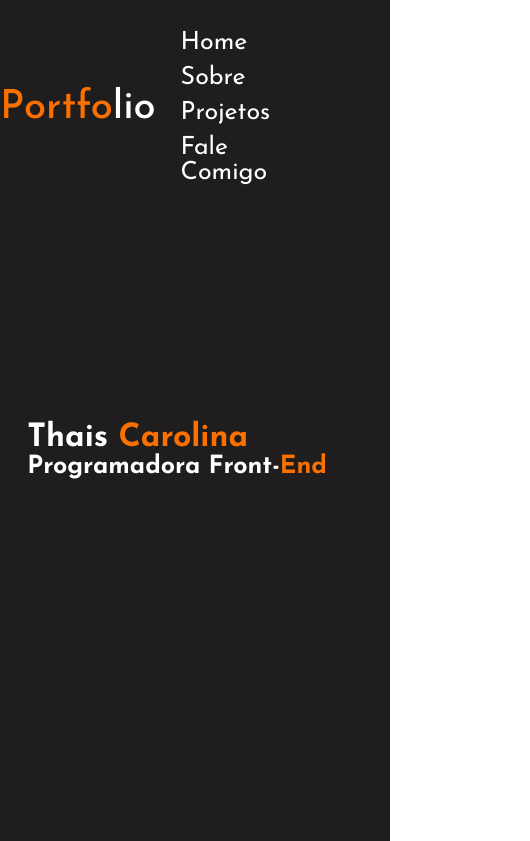
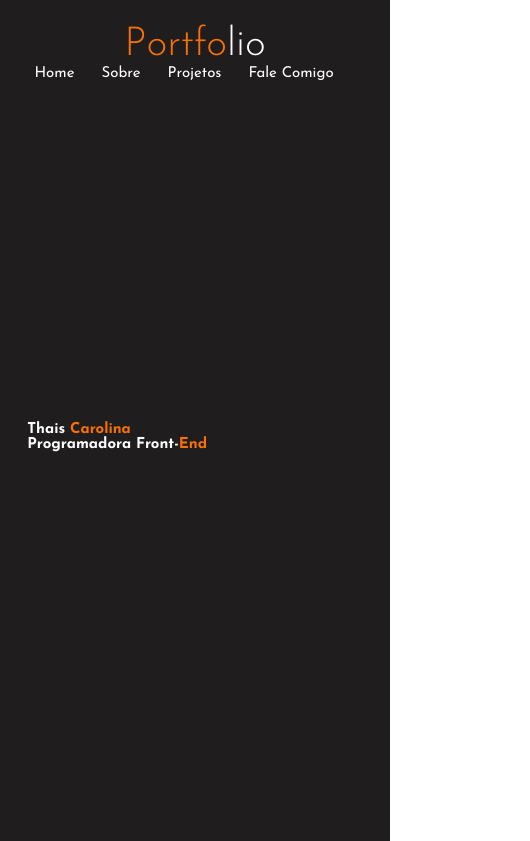
Before and after one commit to Thais-enf/Portifolio, a plain HTML site: page index.html in a window 390 px wide. Shown: the top 841 px of the page, 530 px wide, since content can reach past the window. Drawn offline with Linux system fonts and the light colour scheme.

Commit message:
alteração no menu

```diff
--- a/style.css
+++ b/style.css
@@ -227,7 +227,7 @@ footer p {
 
 
 
-@media screen and (max-width:712px ) {
+@media screen and (orientation: portrait){
     .caixa-principal{
     background-color:rgb(31, 29, 29);
     background-image: none;
@@ -235,14 +235,22 @@ footer p {
 
     nav {
 
-        padding-left:0px;
-        padding-right:7%;
+        padding-left:0;
+        padding-right:0;
+        display:block;
+        text-align: center;
 
     }
-    h1 {
-        color: white;
-        font-weight:75px;
-        margin-right: 50px;
+    .portfolio {
+        color: rgb(250, 113, 1);
+        font-size:40px;
+        font-weight:300;
+    }
+
+
+    .meu-nome h1{
+        color:white;
+        font-size:15px;
     }
 
     h1 span{
@@ -251,23 +259,24 @@ footer p {
 
     .meu-nome h3{
         color:white;
-        font-size: 25px;
+        font-size:15px;
     }
 
     h3 span{
         color:rgb(250, 113, 1);
-        margin-right: 50px;
+
+    }
+
+    .link-menu{
+        display:grid;
+        font-size:15px;
+        font-weight: 15px;
+        margin-right:2px;
+
+
     }
 
 
-    li{
-
-        display:inherit;
-        padding: 5px 10px 5px 25px;
-        font-size:25px;
-        margin-right:250px;
-
-    }
 
 section{
     display:grid;
```
